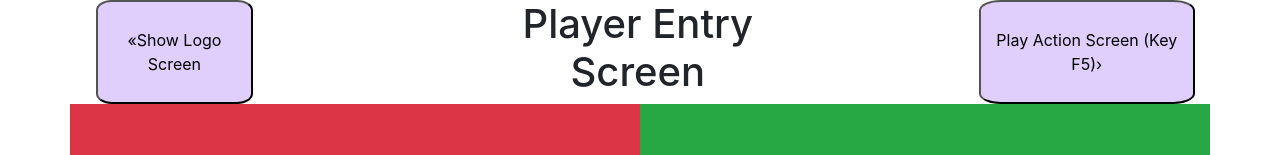
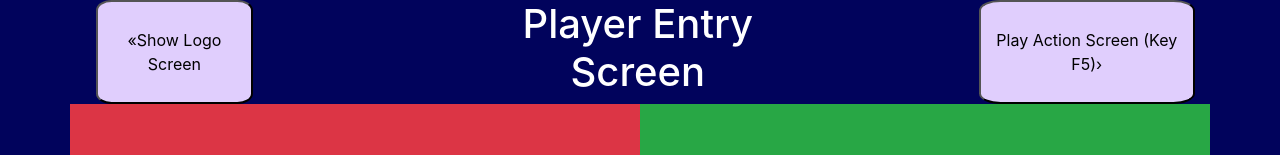
Before and after one commit to robwgoss/Software-Engineer-Group-5, a React (Create React App) app in the folder client/: page /entryscreen in a window 1280 px wide. Shown: the top 155 px of the page. Built offline with nearby package versions, Linux system fonts and the light colour scheme; no server answers.

Commit message:
Styling Changes to Splash Screen/Player Entry Screen
Changed the background color of splash screen and modified player entry screen to match.

```diff
--- a/client/src/App.css
+++ b/client/src/App.css
@@ -1,5 +1,6 @@
 .App {
   text-align: center;
+  background-color: ;
 }
 
 .App-logo {
@@ -70,3 +71,7 @@
 .table-curved > :last-child > :last-child > :last-child {
    border-radius: 0 0 6px 0;
 }
+
+body {
+  background-color: rgb(1, 3, 92);
+}
--- a/client/src/components/InputPlayer.js
+++ b/client/src/components/InputPlayer.js
@@ -109,7 +109,7 @@ const routeChangeToSplashScreen = ()=>{
   <div style={{display:"flex"}}>
   <button onClick = {routeChangeToSplashScreen} class="next round" style={{marginLeft:"1%"}}>&laquo;Show Logo Screen</button>
 
-    <h1 style={{textAlign:"center",marginLeft:"19%"}}>
+    <h1 style={{textAlign:"center",marginLeft:"19%",color:"white"}}>
       Player Entry Screen
     </h1>
       <button onClick = {routeChangeToPlayAction} class="next round" style={{marginLeft:"15%"}}>Play Action Screen (Key F5)&#8250;</button>
```
